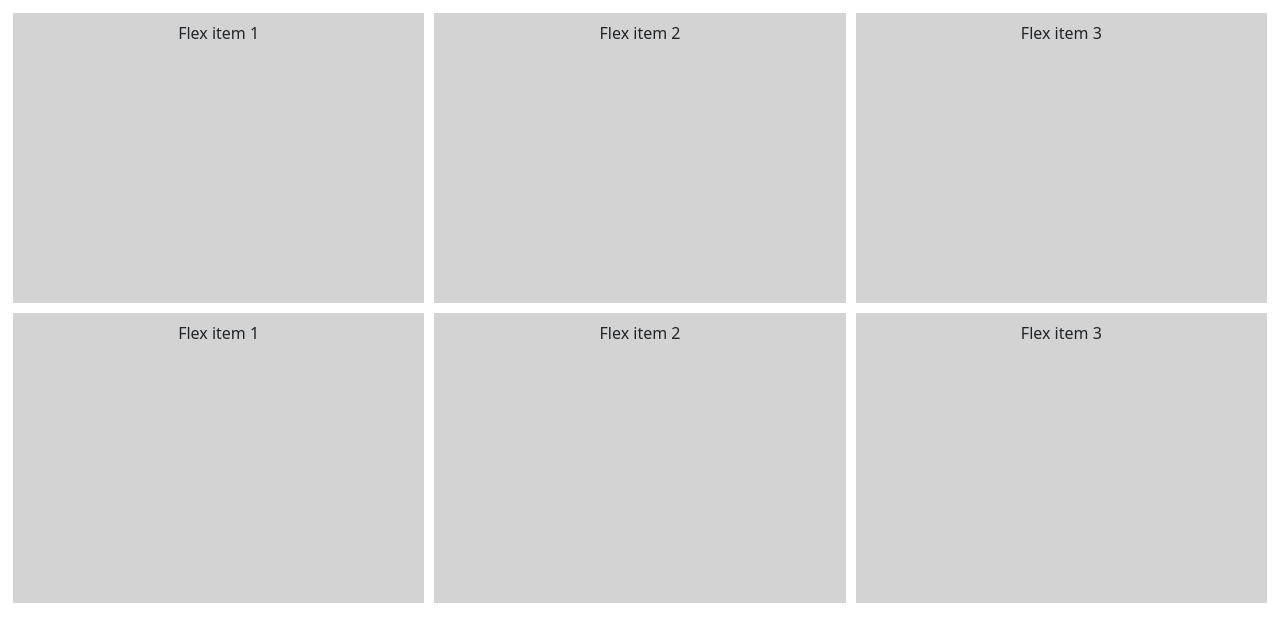
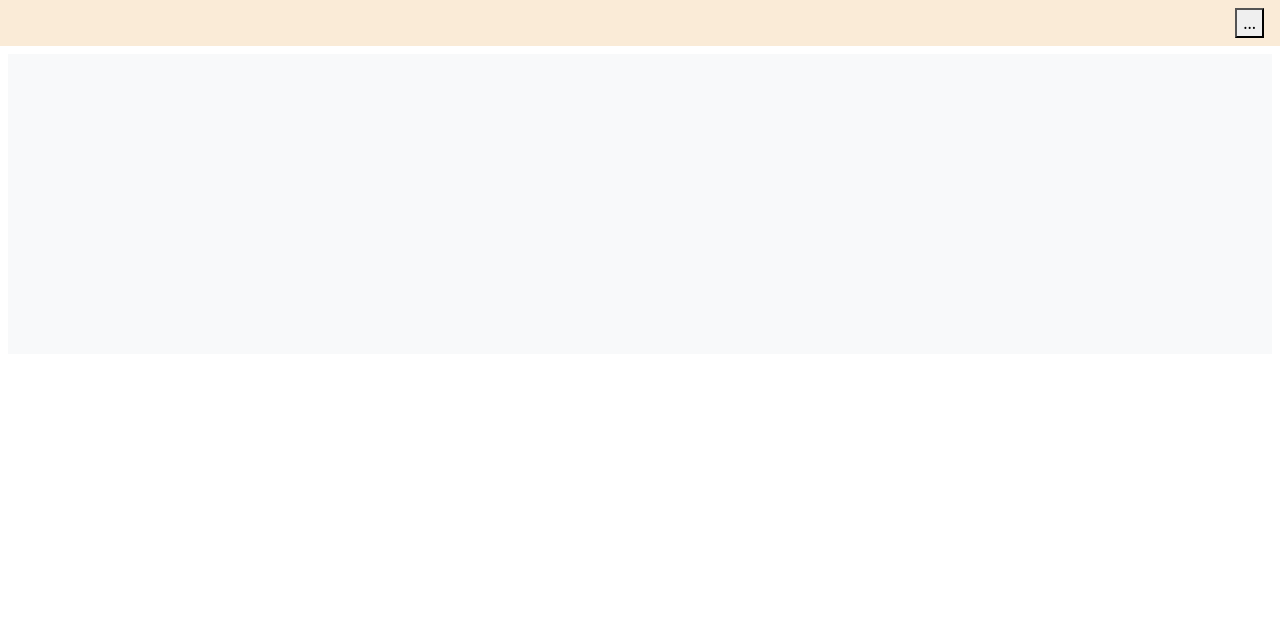
Before and after one commit to Carpenteri1/Gridly, an Angular app: page / in a window 1280 px wide. Shown: the top 642 px of the page. Built offline with nearby package versions, Linux system fonts and the light colour scheme.

Commit message:
added header button to add component

```diff
--- a/src/Components/BasicComponent/basic.component.css
+++ b/src/Components/BasicComponent/basic.component.css
@@ -1,5 +1,6 @@
 .flex-fill{
     border:5px solid white;
     height: 300px;
+    width: 300px;
     background-color: lightgray;
 }
--- a/src/Components/BasicComponent/basic.component.html
+++ b/src/Components/BasicComponent/basic.component.html
@@ -1,10 +1,3 @@
-<div class="d-flex text-center">
-    <div class="p-2 flex-fill">Flex item 1</div>
-    <div class="p-2 flex-fill">Flex item 2</div>
-    <div class="p-2 flex-fill">Flex item 3</div>
+<div class="d-flex text-center align-items-stretch bg-light" style="height: 300px;">
+    <div *ngFor="let item of sharedService.flexItems" [innerHTML]="item"></div>
 </div>
-<div class="d-flex text-center">
-    <div class="p-2 flex-fill">Flex item 1</div>
-    <div class="p-2 flex-fill">Flex item 2</div>
-    <div class="p-2 flex-fill">Flex item 3</div>
-</div>
--- /dev/null
+++ b/src/Components/headerComponent/header.component.css
@@ -0,0 +1,8 @@
+.d-flex{
+    background-color: antiquewhite;
+}
+.flex-row-reverse{
+    padding-right: 1em;
+    padding-top: 0.5em;
+    padding-bottom: 0.5em;
+}
--- /dev/null
+++ b/src/Components/headerComponent/header.component.html
@@ -0,0 +1,3 @@
+<div class="d-flex flex-row-reverse">
+    <button (click)="onButtonClick()">...</button>
+</div>
--- /dev/null
+++ b/src/Components/headerComponent/header.component.ts
@@ -0,0 +1,18 @@
+import { Component } from "@angular/core";
+import { SharedService } from '../../app/shared.service';
+
+@Component({
+    selector: 'header-component',
+    standalone: true,
+    templateUrl: './header.component.html',
+    styleUrl: './header.component.css',
+  })
+
+export class HeaderComponent{
+
+  constructor(public sharedService: SharedService) {}
+
+  onButtonClick() {
+    this.sharedService.addItem();
+  }
+}
--- a/src/app/app.component.html
+++ b/src/app/app.component.html
@@ -1,3 +1,4 @@
+<header-component></header-component>
 <div class="container-fluid p-2">
     <basic-component></basic-component>
 </div>
--- a/src/app/app.component.ts
+++ b/src/app/app.component.ts
@@ -1,12 +1,13 @@
 import { Component } from '@angular/core';
-import { BasicComponent } from '../Components/BasicComponent/basic.component';
+import { BasicComponent } from '../components/basicComponent/basic.component';
+import { HeaderComponent } from "../components/headerComponent/header.component";
 
 @Component({
   selector: 'app-root',
   standalone: true,
   templateUrl: './app.component.html',
   styleUrl: './app.component.css',
-  imports: [BasicComponent],
+  imports: [BasicComponent, HeaderComponent],
 })
 export class AppComponent {
   title = 'Gridly';
--- /dev/null
+++ b/src/app/shared.service.ts
@@ -0,0 +1,32 @@
+import { Injectable } from '@angular/core';
+import { DomSanitizer, SafeHtml } from '@angular/platform-browser';  // Import DomSanitizer and SafeHtml
+
+@Injectable({
+  providedIn: 'root'
+})
+
+export class SharedService {
+  public flexItems: SafeHtml[] = [];
+
+  constructor(private sanitizer: DomSanitizer){
+    this.flexItems = [
+      this.sanitizeHtml('')
+    ];
+  }
+
+  sanitizeHtml(html: string): SafeHtml {
+    return this.sanitizer.bypassSecurityTrustHtml(html);
+  }
+
+  addItem() {
+    if(this.flexItems.length <= 4){
+      const newItem = this.sanitizeHtml(`<div
+        style="
+        height: 100%;
+        width:330px;
+        margin-left:1.5em;
+        background:darkgrey;">Flex item ${this.flexItems.length}</div>`);
+      this.flexItems.push(newItem);
+    }
+  }
+}
--- a/src/styles.css
+++ b/src/styles.css
@@ -1,3 +1,9 @@
 /* You can add global styles to this file, and also import other style files */
 @import "bootstrap/dist/css/bootstrap.css";
 @import "bootstrap-icons/font/bootstrap-icons.css";
+.flex-fill{
+    border:5px solid white;
+    height: 300px;
+    width: 300px;
+    background-color: lightgray;
+}
```
Also changed, not shown: src/Components/BasicComponent/basic.component.ts (+11 -8 lines).
